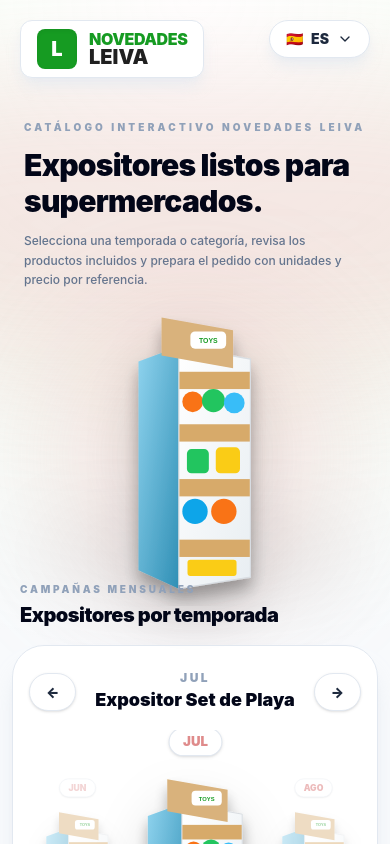
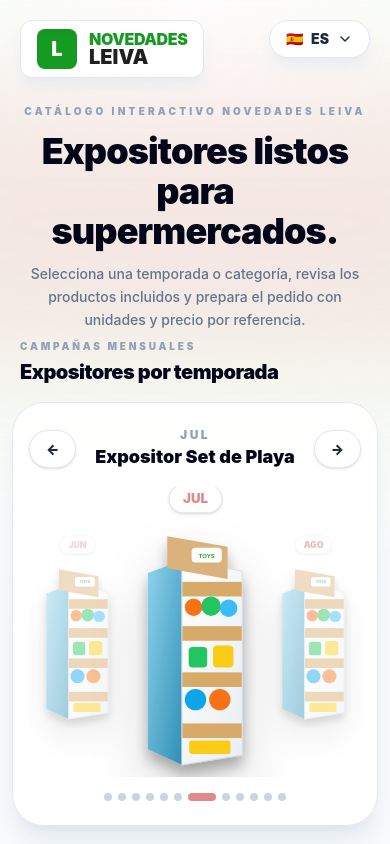
Before and after one commit to ragonhern-web/stands-leiva, a React (Vite) app: page / in a window 390 px wide. Shown: the top 844 px of the page. Built offline with nearby package versions, Linux system fonts and the light colour scheme.

Commit message:
feat: móvil sin hero stand, título centrado y mayor

```diff
--- a/src/App.tsx
+++ b/src/App.tsx
@@ -38,8 +38,8 @@
       />
 
       {/* Hero */}
-      <section className="relative z-10 mx-auto mt-28 grid w-full max-w-[1500px] grid-cols-1 items-center gap-2 px-4 md:mt-10 md:grid-cols-[0.38fr_0.62fr] md:px-6">
-        <div className="flex flex-col justify-center p-2 md:p-4">
+      <section className="relative z-10 mx-auto mt-24 grid w-full max-w-[1500px] grid-cols-1 items-center gap-2 px-4 md:mt-10 md:grid-cols-[0.38fr_0.62fr] md:px-6">
+        <div className="flex flex-col justify-center p-2 text-center md:p-4 md:text-left">
           <motion.p
             initial={{ opacity: 0, y: 12 }}
             animate={{ opacity: 1, y: 0 }}
@@ -51,7 +51,7 @@
             initial={{ opacity: 0, y: 18 }}
             animate={{ opacity: 1, y: 0 }}
             transition={{ delay: 0.05 }}
-            className="text-3xl font-black tracking-tight text-slate-950 md:text-5xl"
+            className="text-4xl font-black tracking-tight text-slate-950 md:text-5xl"
           >
             {t.heroTitle}
           </motion.h1>
@@ -59,7 +59,7 @@
             initial={{ opacity: 0, y: 18 }}
             animate={{ opacity: 1, y: 0 }}
             transition={{ delay: 0.1 }}
-            className="mt-3 max-w-lg text-xs font-medium leading-relaxed text-slate-500 md:text-base"
+            className="mx-auto mt-3 max-w-lg text-sm font-medium leading-relaxed text-slate-500 md:mx-0 md:text-base"
           >
             {t.heroText}
           </motion.p>
@@ -69,7 +69,7 @@
       </section>
 
       {/* Catálogo */}
-      <main className="relative z-10 mx-auto -mt-2 flex w-full max-w-[1500px] flex-col gap-6 px-3 pb-10 md:px-6">
+      <main className="relative z-10 mx-auto mt-4 flex w-full max-w-[1500px] flex-col gap-6 px-3 pb-10 md:-mt-2 md:px-6">
         <section className="-mt-4">
           <SectionTitle eyebrow={t.monthlyEyebrow} title={t.monthlyTitle} />
           <TimelineRow
--- a/src/components/HeroStandPreview.tsx
+++ b/src/components/HeroStandPreview.tsx
@@ -12,7 +12,7 @@
   const standCopy = getStandCopy(stand, language);
 
   return (
-    <section className="relative flex min-h-[300px] w-full items-center justify-center overflow-visible md:min-h-[360px]">
+    <section className="relative hidden min-h-[300px] w-full items-center justify-center overflow-visible md:flex md:min-h-[360px]">
       <motion.div
         className="absolute h-[300px] w-[300px] rounded-full opacity-20 blur-3xl md:h-[380px] md:w-[380px]"
         animate={{ backgroundColor: stand.color }}
```
